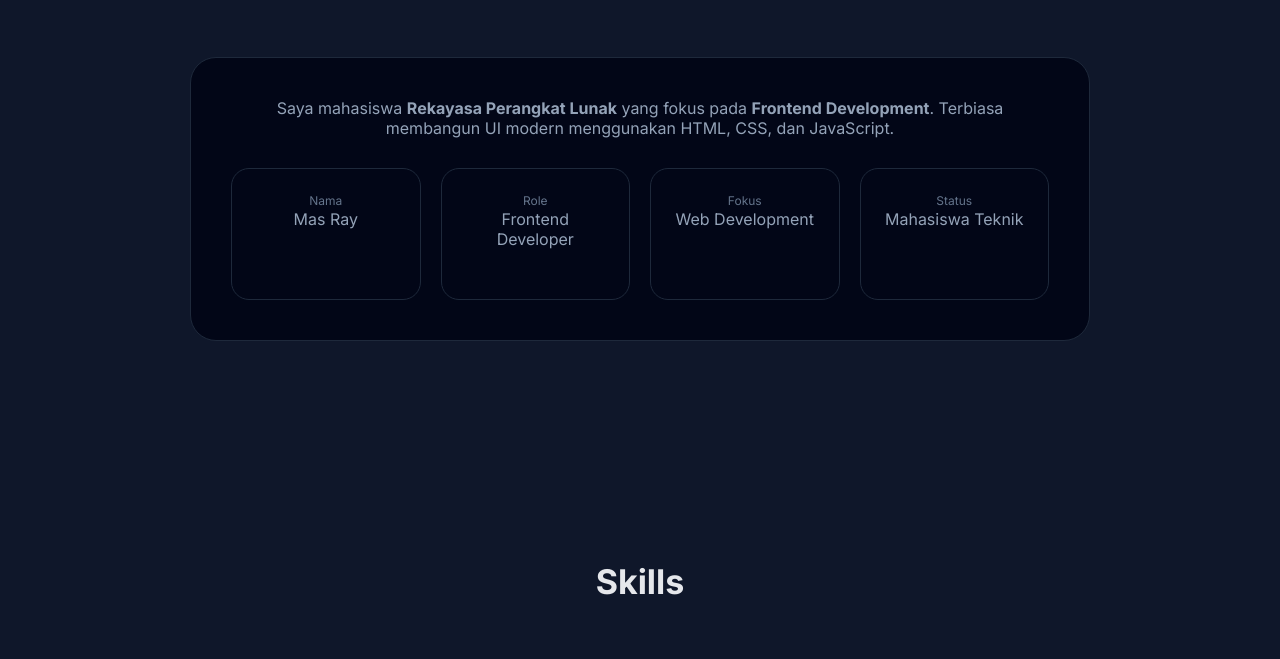
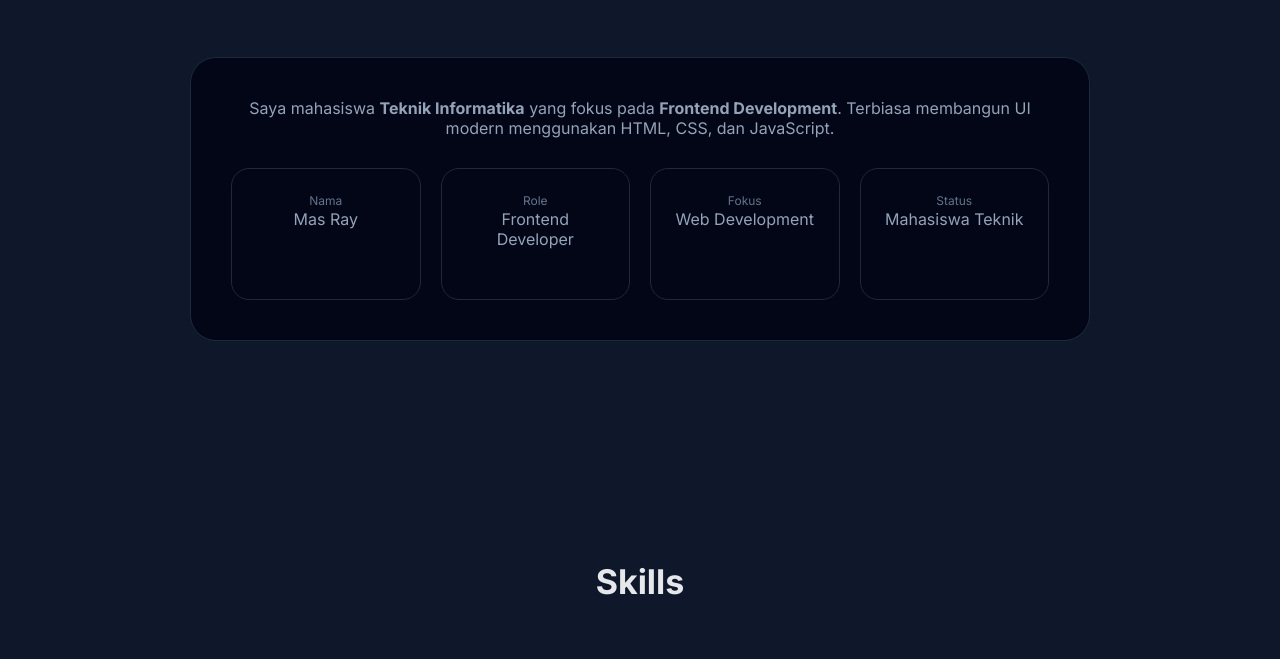
Before and after one commit to tixcyer/website-porto, a plain HTML site: page index.html in a window 1280 px wide. Shown: the part 954-1613 px from the top of the page. Drawn offline with Linux system fonts and the light colour scheme.

Commit message:
Revise index.html for portfolio enhancements
Updated HTML structure and content for the portfolio page.

```diff
--- a/index.html
+++ b/index.html
@@ -318,7 +318,7 @@
       <h3>About Me</h3>
       <div class="about-card">
         <p>
-          Saya mahasiswa <strong>Rekayasa Perangkat Lunak</strong> yang fokus
+          Saya mahasiswa <strong>Teknik Informatika</strong> yang fokus
           pada <strong>Frontend Development</strong>. Terbiasa membangun UI
           modern menggunakan HTML, CSS, dan JavaScript.
         </p>
```
